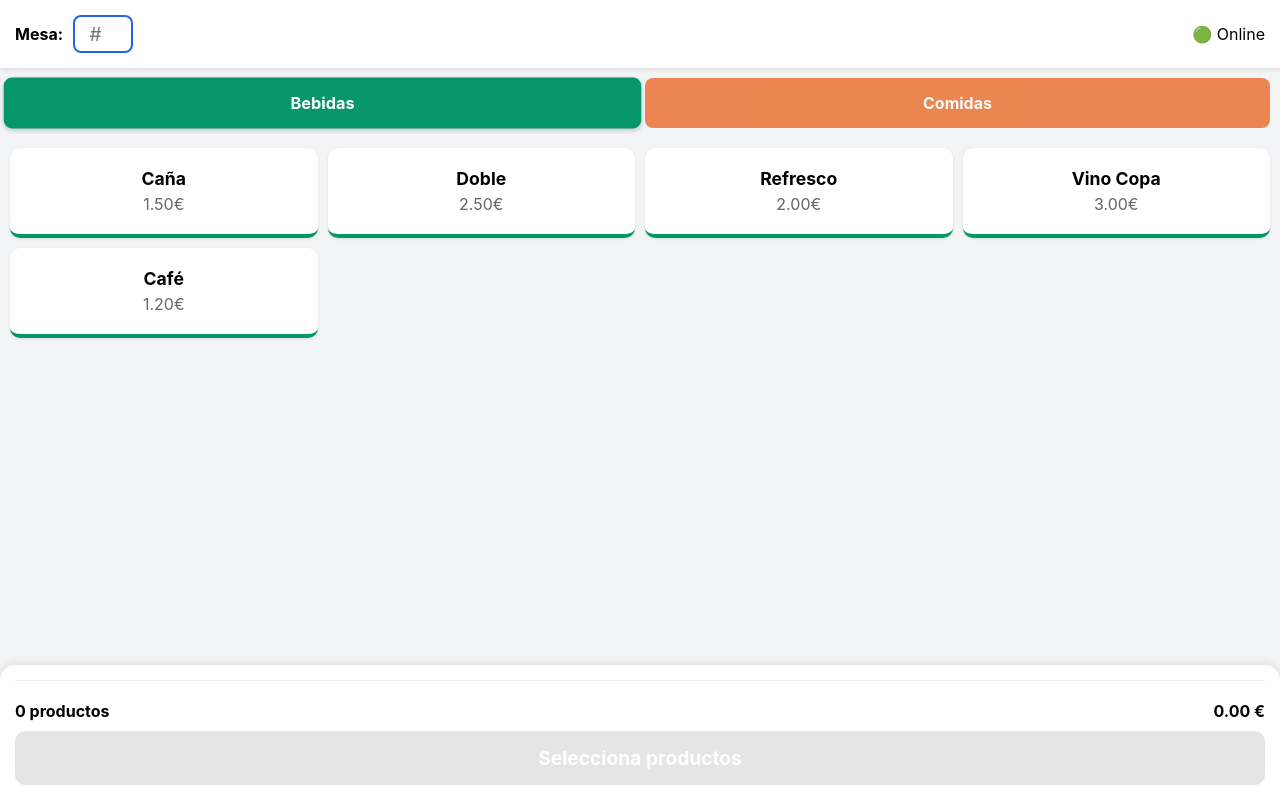
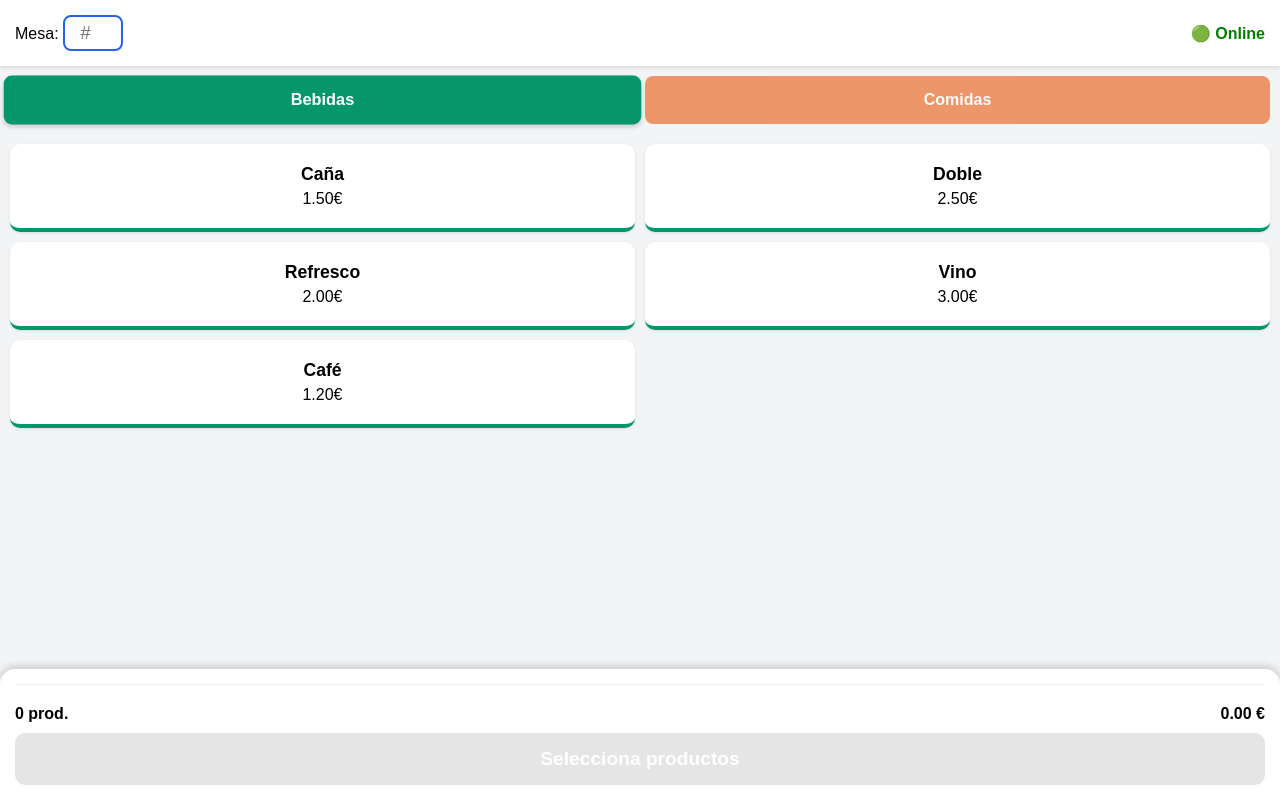
Before and after one commit to pruebabart100/pruebabart100, a plain HTML site: page index.html in a window 1280 px wide. Drawn offline with Linux system fonts and the light colour scheme.

Commit message:
Update index.html

```diff
--- a/index.html
+++ b/index.html
@@ -3,17 +3,88 @@
 <head>
     <meta charset="UTF-8">
     <meta name="viewport" content="width=device-width, initial-scale=1.0, maximum-scale=1.0, user-scalable=no">
-    <title>TPV Bar</title>
-    <link rel="stylesheet" href="style.css">
+    <title>TPV Bar - Versión Final</title>
+
+    <style>
+        :root {
+            --primary-color: #2563eb;
+            --food-color: #ea580c;
+            --drink-color: #059669;
+            --bg-color: #f3f4f6;
+            --card-bg: #ffffff;
+        }
+
+        * { box-sizing: border-box; margin: 0; padding: 0; font-family: sans-serif; }
+        body { background-color: var(--bg-color); padding-bottom: 100px; } /* Espacio para el carrito */
+
+        /* Cabecera */
+        header {
+            background: var(--card-bg);
+            padding: 15px;
+            position: sticky; top: 0; z-index: 100;
+            box-shadow: 0 2px 4px rgba(0,0,0,0.1);
+            display: flex; justify-content: space-between; align-items: center;
+        }
+        #numMesa {
+            font-size: 1.2rem; padding: 5px; width: 60px;
+            text-align: center; border: 2px solid var(--primary-color); border-radius: 8px;
+        }
+
+        /* Pestañas */
+        .tabs { display: flex; margin: 10px; gap: 10px; }
+        .tab-btn {
+            flex: 1; padding: 15px; border: none; border-radius: 8px;
+            font-weight: bold; font-size: 1rem; color: white; cursor: pointer; opacity: 0.6;
+        }
+        .tab-btn.active { opacity: 1; transform: scale(1.02); box-shadow: 0 2px 5px rgba(0,0,0,0.2); }
+        .btn-comida { background-color: var(--food-color); }
+        .btn-bebida { background-color: var(--drink-color); }
+
+        /* Rejilla Productos */
+        .grid-productos {
+            display: grid; grid-template-columns: repeat(2, 1fr); gap: 10px; padding: 10px;
+        }
+        .card-producto {
+            background: var(--card-bg); padding: 20px 10px; border-radius: 10px;
+            text-align: center; box-shadow: 0 1px 3px rgba(0,0,0,0.1); cursor: pointer;
+            border-bottom: 4px solid transparent;
+        }
+        .card-producto:active { transform: scale(0.95); background-color: #e5e7eb; }
+        .card-producto.tipo-comida { border-bottom-color: var(--food-color); }
+        .card-producto.tipo-bebida { border-bottom-color: var(--drink-color); }
+        .prod-nombre { display: block; font-weight: bold; font-size: 1.1rem; margin-bottom: 5px; }
+
+        /* Carrito Flotante */
+        #ticket-resumen {
+            position: fixed; bottom: 0; left: 0; width: 100%;
+            background: white; box-shadow: 0 -2px 10px rgba(0,0,0,0.2);
+            padding: 15px; z-index: 200; border-top-left-radius: 15px; border-top-right-radius: 15px;
+        }
+        .resumen-info { display: flex; justify-content: space-between; margin-bottom: 10px; font-weight: bold; }
+        .btn-enviar {
+            width: 100%; padding: 15px; background-color: var(--primary-color);
+            color: white; border: none; border-radius: 10px;
+            font-size: 1.2rem; font-weight: bold; cursor: pointer;
+        }
+        .btn-enviar:disabled { background-color: #ccc; cursor: not-allowed; }
+
+        /* Lista desplegable */
+        #lista-pedidos {
+            max-height: 200px; overflow-y: auto; margin-bottom: 10px;
+            border-top: 1px solid #eee; padding-top: 10px; font-size: 0.9rem;
+        }
+        .item-pedido { display: flex; justify-content: space-between; padding: 5px 0; border-bottom: 1px dotted #eee; }
+        .btn-eliminar { color: red; font-weight: bold; margin-left: 10px; cursor: pointer; }
+    </style>
 </head>
 <body>
 
     <header>
         <div class="mesa-selector">
             <span>Mesa:</span>
-            <input type="number" id="numMesa" value="" placeholder="#" style="width:60px; text-align:center;">
+            <input type="number" id="numMesa" placeholder="#" inputmode="numeric">
         </div>
-        <div id="estado-conexion">🟢 Online</div>
+        <div style="color:green; font-weight:bold;">🟢 Online</div>
     </header>
 
     <section class="tabs">
@@ -26,153 +97,135 @@
 
     <aside id="ticket-resumen">
         <div id="lista-pedidos"></div>
-
         <div class="resumen-info">
-            <span id="contador-items">0 productos</span>
+            <span id="contador-items">0 prod.</span>
             <span id="total-precio">0.00 €</span>
         </div>
-
         <button id="btn-enviar" class="btn-enviar" onclick="enviarComanda()">
             Selecciona productos
         </button>
     </aside>
 
     <script>
-        // 1. CONFIGURACIÓN DE PRODUCTOS
+        // --- CONFIGURACIÓN ---
+        // 👇👇 PEGA TU URL DEL SCRIPT AQUÍ (LA QUE TERMINA EN /exec) 👇👇
+        const SCRIPT_URL = "AQUI_TU_URL_DE_APPS_SCRIPT";
+        // 👆👆 REVISA QUE NO TENGA ESPACIOS AL FINAL 👆👆
+
         const productos = [
             { id: 1, nombre: "Caña", precio: 1.50, cat: "bebida" },
             { id: 2, nombre: "Doble", precio: 2.50, cat: "bebida" },
             { id: 3, nombre: "Refresco", precio: 2.00, cat: "bebida" },
-            { id: 4, nombre: "Vino Copa", precio: 3.00, cat: "bebida" },
+            { id: 4, nombre: "Vino", precio: 3.00, cat: "bebida" },
             { id: 5, nombre: "Café", precio: 1.20, cat: "bebida" },
-
             { id: 6, nombre: "Bravas", precio: 4.50, cat: "comida" },
-            { id: 7, nombre: "Croquetas (6)", precio: 6.00, cat: "comida" },
+            { id: 7, nombre: "Croquetas", precio: 6.00, cat: "comida" },
             { id: 8, nombre: "Hamburguesa", precio: 9.50, cat: "comida" },
             { id: 9, nombre: "Ensalada", precio: 7.00, cat: "comida" },
-            { id: 10, nombre: "Pincho Tortilla", precio: 3.50, cat: "comida" }
+            { id: 10, nombre: "Tortilla", precio: 3.50, cat: "comida" }
         ];
 
         let carrito = [];
 
-        // 2. INICIO
+        // Inicializar
         window.onload = function() {
+            console.log("App iniciada");
             filtrarCategoria('bebida');
             actualizarTicket();
         };
 
-        // 3. RENDERIZADO
-        function filtrarCategoria(categoria) {
-            const contenedor = document.getElementById('contenedor-productos');
-            contenedor.innerHTML = '';
+        function filtrarCategoria(cat) {
+            const grid = document.getElementById('contenedor-productos');
+            grid.innerHTML = '';
 
-            document.querySelectorAll('.tab-btn').forEach(btn => btn.classList.remove('active'));
-            document.querySelector(`.btn-${categoria}`).classList.add('active');
+            // Estilos botones
+            document.querySelectorAll('.tab-btn').forEach(b => b.classList.remove('active'));
+            document.querySelector(`.btn-${cat}`).classList.add('active');
 
-            const filtrados = productos.filter(p => p.cat === categoria);
-
-            filtrados.forEach(prod => {
-                const btn = document.createElement('div');
-                btn.className = `card-producto tipo-${prod.cat}`;
-                btn.onclick = () => agregarAlCarrito(prod);
-                btn.innerHTML = `
+            // Renderizar items
+            productos.filter(p => p.cat === cat).forEach(prod => {
+                const card = document.createElement('div');
+                card.className = `card-producto tipo-${prod.cat}`;
+                card.onclick = () => agregar(prod);
+                card.innerHTML = `
                     <span class="prod-nombre">${prod.nombre}</span>
                     <span class="prod-precio">${prod.precio.toFixed(2)}€</span>
                 `;
-                contenedor.appendChild(btn);
+                grid.appendChild(card);
             });
         }
 
-        // 4. CARRITO
-        function agregarAlCarrito(producto) {
-            carrito.push(producto);
+        function agregar(prod) {
+            carrito.push(prod);
             actualizarTicket();
         }
 
-        function eliminarDelCarrito(index) {
+        function eliminar(index) {
             carrito.splice(index, 1);
             actualizarTicket();
         }
 
         function actualizarTicket() {
             const lista = document.getElementById('lista-pedidos');
-            const contador = document.getElementById('contador-items');
-            const total = document.getElementById('total-precio');
+            const totalEl = document.getElementById('total-precio');
+            const countEl = document.getElementById('contador-items');
             const btn = document.getElementById('btn-enviar');
 
             lista.innerHTML = '';
-            let totalCalc = 0;
+            let total = 0;
 
-            carrito.forEach((item, index) => {
-                totalCalc += item.precio;
+            carrito.forEach((item, i) => {
+                total += item.precio;
                 lista.innerHTML += `
                     <div class="item-pedido">
                         <span>${item.nombre}</span>
                         <div>
                             <span>${item.precio.toFixed(2)}€</span>
-                            <span class="btn-eliminar" onclick="eliminarDelCarrito(${index})">✖</span>
+                            <span class="btn-eliminar" onclick="eliminar(${i})">✖</span>
                         </div>
-                    </div>
-                `;
+                    </div>`;
             });
 
-            contador.innerText = `${carrito.length} productos`;
-            total.innerText = `${totalCalc.toFixed(2)} €`;
+            totalEl.innerText = total.toFixed(2) + " €";
+            countEl.innerText = carrito.length + " prod.";
 
-            if(carrito.length === 0) {
+            if (carrito.length > 0) {
+                btn.disabled = false;
+                btn.innerText = `Enviar a Cocina (${total.toFixed(2)}€) 🚀`;
+                btn.style.opacity = "1";
+            } else {
                 btn.disabled = true;
+                btn.innerText = "Selecciona productos";
                 btn.style.opacity = "0.5";
-                btn.innerText = "Selecciona productos";
-            } else {
-                btn.disabled = false;
-                btn.style.opacity = "1";
-                btn.innerText = `Enviar a Cocina (${totalCalc.toFixed(2)}€) 🚀`;
             }
         }
 
-        // 5. ENVIAR DATOS (ESTRATEGIA GET FINAL)
+        // --- FUNCIÓN DE ENVÍO QUE FUNCIONA (GET) ---
         function enviarComanda() {
             const mesa = document.getElementById('numMesa').value;
-
-            if(!mesa) { alert("⚠️ Por favor indica número de mesa"); return; }
-            if(carrito.length === 0) { alert("⚠️ El carrito está vacío"); return; }
+            if (!mesa) { alert("⚠️ ¡Falta el número de mesa!"); return; }
 
             const btn = document.getElementById('btn-enviar');
             btn.innerText = "Enviando...";
             btn.disabled = true;
-            btn.style.backgroundColor = "#9ca3af";
 
-            // ============================================================
-            // 👇👇 PEGA AQUÍ TU URL (LA QUE TERMINA EN /exec) 👇👇
-            const scriptURL = "https://script.google.com/macros/s/AKfycbzOmI7m6OiimyaGX3iOo0JAP0T33ZWtn_Nd0OCwelva_XVFXNPlz6OjPuMqcj5VWL9a/exec";
-            // ============================================================
+            const datos = { mesa: mesa, carrito: carrito };
+            const payload = encodeURIComponent(JSON.stringify(datos));
+            const urlFinal = SCRIPT_URL + "?datos=" + payload;
 
-            const datosAEnviar = {
-                mesa: mesa,
-                carrito: carrito
-            };
-
-            // Codificamos los datos para que viajen seguros en la URL
-            const payload = encodeURIComponent(JSON.stringify(datosAEnviar));
-            const urlFinal = scriptURL + "?datos=" + payload;
-
-            fetch(urlFinal, {
-                method: "GET",
-                mode: "no-cors"
-            })
+            fetch(urlFinal, { method: "GET", mode: "no-cors" })
             .then(() => {
-                alert(`✅ Pedido enviado a Mesa ${mesa}`);
+                alert("✅ ¡Pedido enviado correctamente!");
                 carrito = [];
                 actualizarTicket();
+                document.getElementById('numMesa').value = ''; // Limpiar mesa opcional
             })
-            .catch(error => {
-                console.error('Error:', error);
-                alert("❌ Error al enviar. Inténtalo de nuevo.");
+            .catch(err => {
+                alert("❌ Error: " + err);
             })
             .finally(() => {
-                btn.innerText = "Selecciona productos";
-                btn.style.backgroundColor = "";
                 btn.disabled = false;
+                actualizarTicket();
             });
         }
     </script>
```
